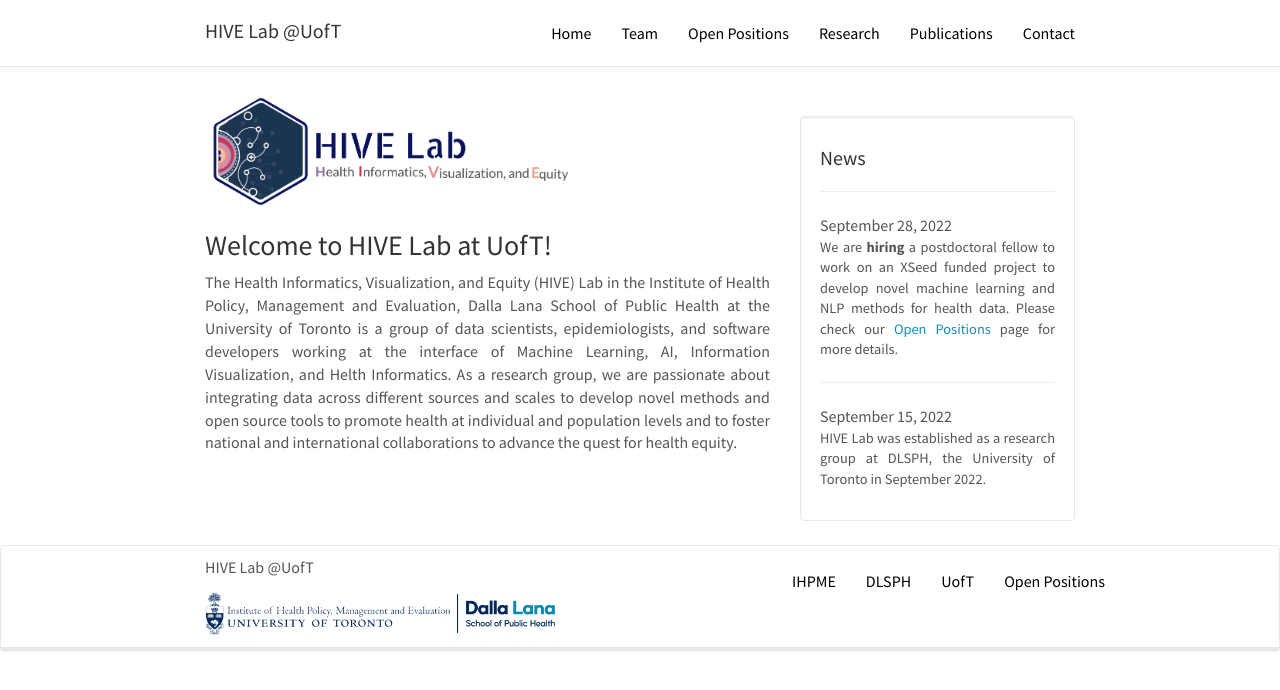
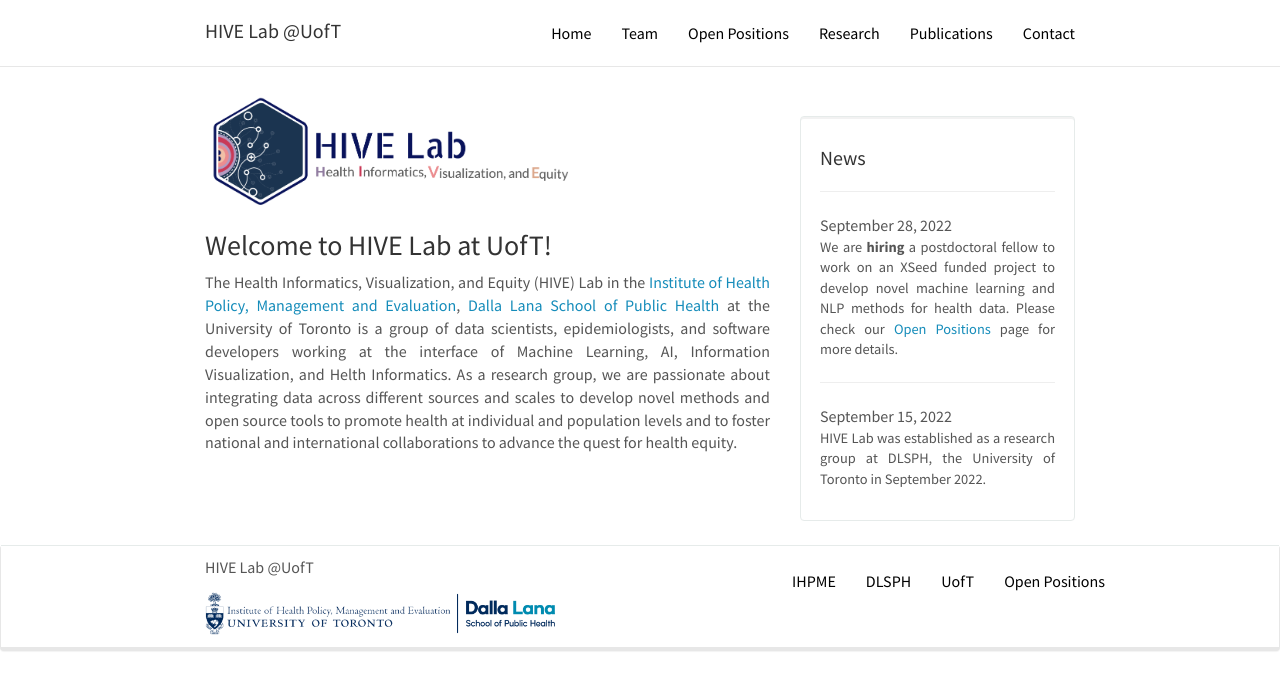
Before and after one commit to HIVE-UofT/hive-uoft-old-site, a Jekyll site: the page built from _pages/home.md, in a window 1280 px wide. Shown: the top 690 px of the page. Built offline with Jekyll 4.4.1, drawn with Linux system fonts in a browser that asks for light colours; nearby versions of some CDN libraries; some of the changed lines change nothing that is shown.

Commit message:
add hyperlinks

```diff
--- a/_pages/home.md
+++ b/_pages/home.md
@@ -10,7 +10,7 @@
 
 ### Welcome to HIVE Lab at UofT!
 
-The Health Informatics, Visualization, and Equity (HIVE) Lab in the Institute of Health Policy, Management and Evaluation,  Dalla Lana School of Public Health at the University of Toronto is a group of data scientists, epidemiologists, and software developers working at the interface of Machine Learning, AI, Information Visualization, and Helth Informatics. As a research group, we are passionate about integrating data across different sources and scales to develop novel methods and open source tools to promote health at individual and population levels and to foster national and international collaborations to advance the quest for health equity.
+The Health Informatics, Visualization, and Equity (HIVE) Lab in the <a href='https://ihpme.utoronto.ca/' target='_blank'>Institute of Health Policy, Management and Evaluation</a>,  <a href= 'https://www.dlsph.utoronto.ca/' target= '_blank'>Dalla Lana School of Public Health</a> at the University of Toronto is a group of data scientists, epidemiologists, and software developers working at the interface of Machine Learning, AI, Information Visualization, and Helth Informatics. As a research group, we are passionate about integrating data across different sources and scales to develop novel methods and open source tools to promote health at individual and population levels and to foster national and international collaborations to advance the quest for health equity.
 
 
 
```
